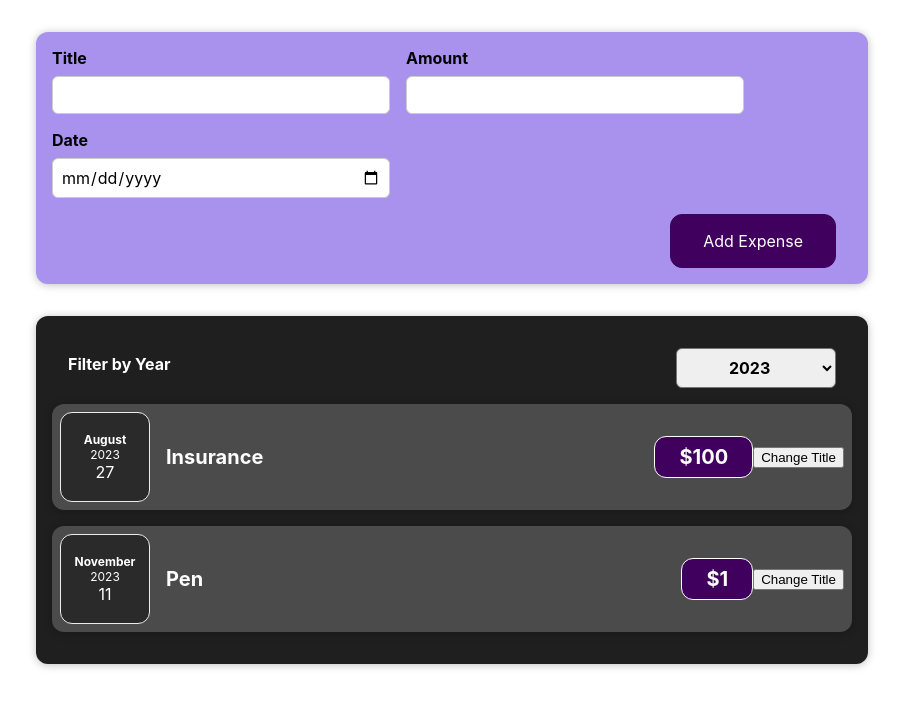
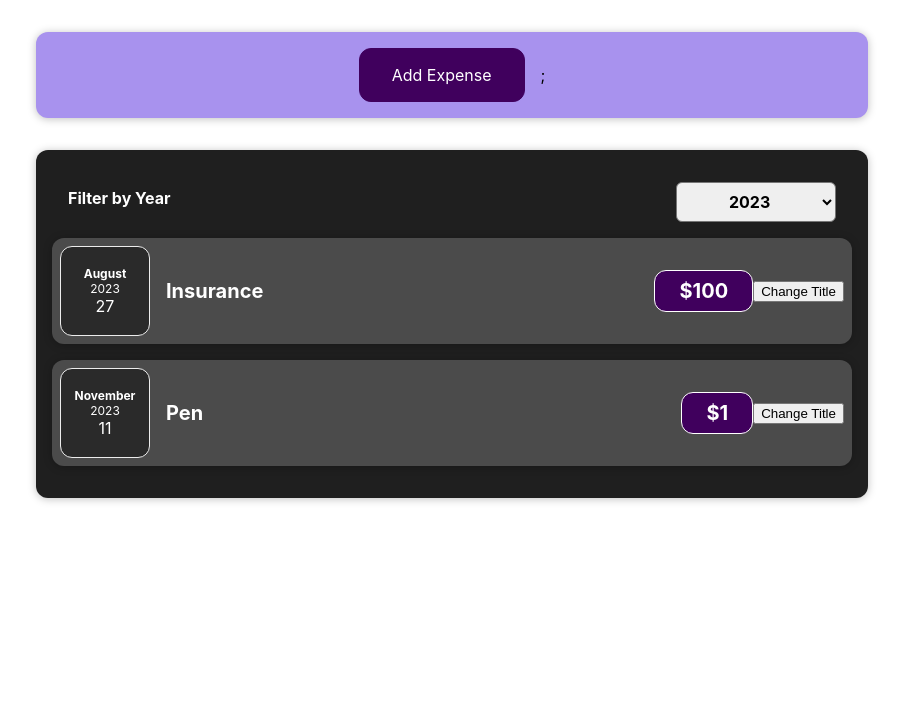
Before and after one commit to ysagar558/ReactDisplayTaskSharpener, a React (Create React App) app: page / in a window 1280 px wide. Shown: the top 708 px of the page, without its empty margins (188-1091 px from the left). Built offline with nearby package versions, Linux system fonts and the light colour scheme.

Commit message:
Opening and closing of form

```diff
--- a/src/components/NewExpense/ExpenseForm.js
+++ b/src/components/NewExpense/ExpenseForm.js
@@ -47,6 +47,7 @@ const ExpenseForm = (props) => {
         </div>
       </div>
       <div className="new-expense__actions">
+        <button type="button" onClick={()=>{props.onCancel();}}>Cancel</button>
         <button type="submit">Add Expense</button>
       </div>
     </form>
--- a/src/components/NewExpense/NewExpense.js
+++ b/src/components/NewExpense/NewExpense.js
@@ -1,16 +1,24 @@
-import React from "react";
+import React,{useState} from "react";
 import ExpenseForm from "./ExpenseForm";
 import "./NewExpense.css";
 
 const NewExpense = (props) => {
+  const [isEditing,setIsEditing]=useState(false);
   const saveExpenseDataHandler = (enteredExpenseData) => {
     const expenseData = { ...enteredExpenseData, id: Math.random().toString() };
     props.onAddExpense(expenseData);
+    setIsEditing(false);
   };
 
   return (
     <div className="new-expense">
-      <ExpenseForm onSaveExpenseData={saveExpenseDataHandler} />
+      {isEditing === false && (<button type="button" onClick={() => {
+        setIsEditing(true);
+      }}>Add Expense</button>)}
+      {isEditing === true && (
+        <ExpenseForm onSaveExpenseData={saveExpenseDataHandler} onCancel={() => {
+          setIsEditing(false);
+        }} />)};
     </div>
   );
 };
```
